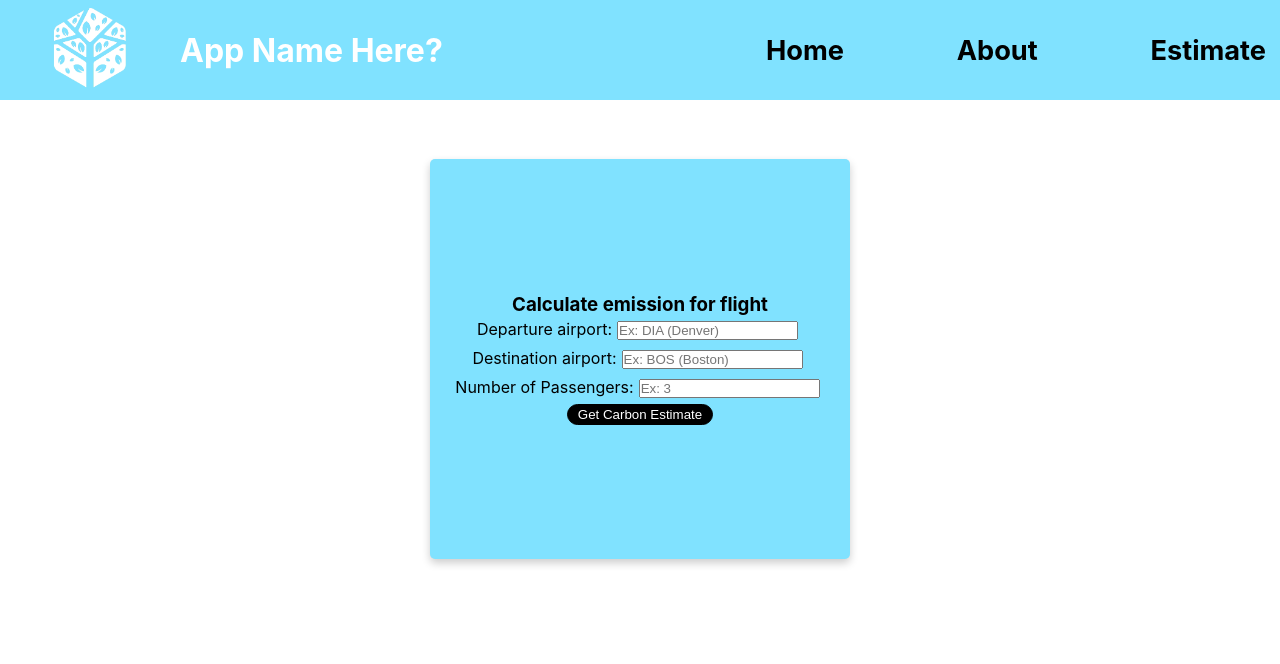
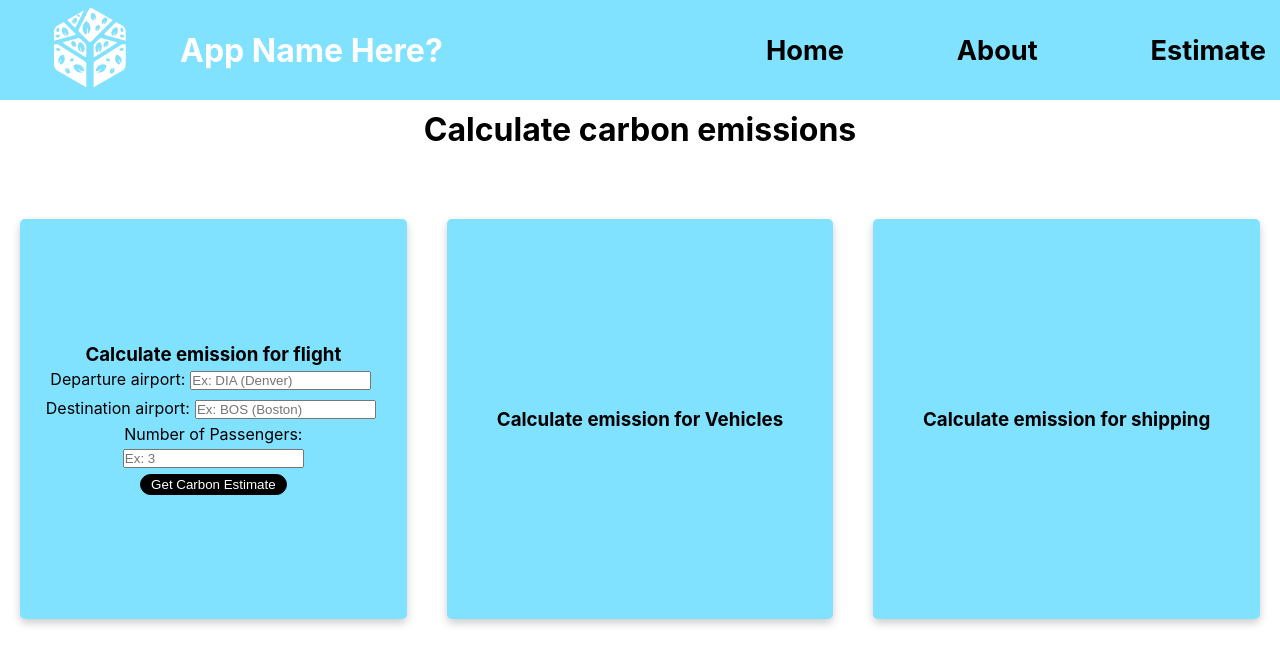
Before and after one commit to The-Orange-Dot/carbon-emission-app, a React (Create React App) app: page /estimate in a window 1280 px wide. Shown: the top 664 px of the page. Built offline with nearby package versions, Linux system fonts and the light colour scheme; data requests are answered from the project's data file.

Commit message:
styling on estimate cards

```diff
--- a/src/Components/EmissionPage.css
+++ b/src/Components/EmissionPage.css
@@ -16,11 +16,17 @@
 .emission-container {
   display: flex;
   justify-content: space-between;
+  flex-direction: column;
+
 }
 
 .welcome-text {
-  margin: 50px;
+  margin: 110px;
   margin-bottom: 50px;
+  display: flex;
+  justify-content: center;
+
+
 }
 
 .emission-by-countries {
@@ -44,3 +50,9 @@
   border-radius: 5px;
   justify-content: center;
 }
+
+.all-the-forms {
+  display: flex;
+  justify-content: space-between;
+  flex-direction: row;
+}
--- a/src/Components/Estimate.js
+++ b/src/Components/Estimate.js
@@ -4,6 +4,7 @@ import FlightResults from "./FlightResults";
 import "./EmissionPage.css";
 
 function Estimate({ onSaveDataClick }) {
+
   const [results, setResults] = useState({
     date: "",
     passengers: "",
@@ -46,11 +47,15 @@ function Estimate({ onSaveDataClick }) {
         })
       );
   }
+
+
+
   return (
+    <div className="emission-container">
       <div>
-      <div className="emission-container">
         <h1 className="welcome-text">Calculate carbon emissions</h1>
       </div>
+      <div className="all-the-forms">
         <div className="form-container">
           <h3>Calculate emission for flight</h3>
           <FlightForm handleFormSubmit={handleFormSubmit} />
@@ -58,6 +63,13 @@ function Estimate({ onSaveDataClick }) {
             <FlightResults flightData={results} onSaveDataClick={onSaveDataClick} />
           ) : null}
         </div>
+        <div className="form-container">
+            <h3>Calculate emission for Vehicles</h3>
+        </div>
+        <div className="form-container">
+            <h3>Calculate emission for shipping</h3>
+        </div>
+      </div>
     </div>
   );
 }
```
Lines whose indentation alone changed are shown as unchanged.
